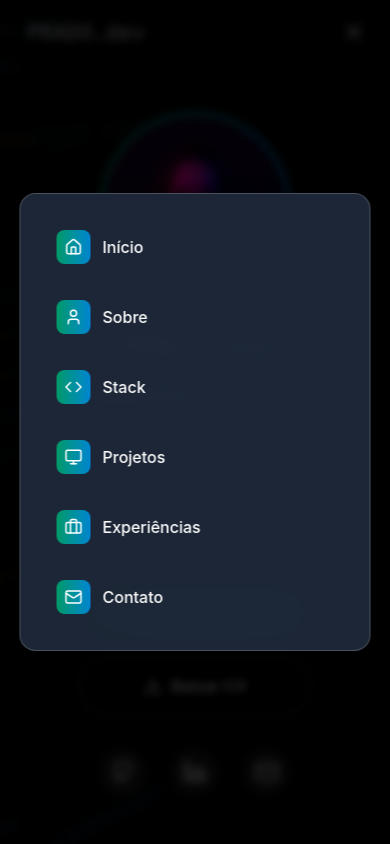
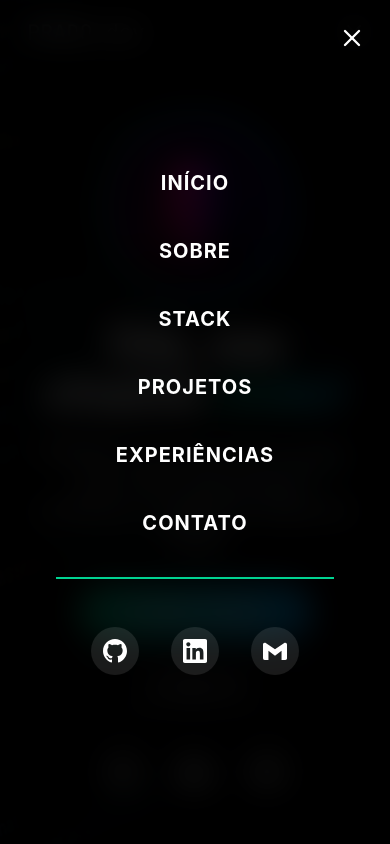
Before and after one commit to JVPrado1/portfoliodev, a React (Vite) app: page / in a window 390 px wide. Both pictures are taken after a click on the button 354 px from the left and 32 px from the top of the page. Shown: the top 844 px of the page. Built offline with nearby package versions, Linux system fonts and the light colour scheme.

Commit message:
feat: novo menu hamburger

```diff
--- a/src/components/ContactSection.tsx
+++ b/src/components/ContactSection.tsx
@@ -16,20 +16,6 @@ const ContactSection = () => {
       value: "jv_prado@outlook.com",
       href: "mailto:jv_prado@outlook.com",
       color: "from-emerald-500 to-emerald-600",
-    },
-    {
-      icon: FaWhatsapp,
-      title: "WhatsApp",
-      value: "(14) 99729-5849",
-      href: "https://wa.me/5514997295849",
-      color: "from-green-500 to-emerald-500",
-    },
-    {
-      icon: MapPin,
-      title: "Localização",
-      value: "Jaú, SP - Brasil",
-      href: "https://maps.google.com/?q=Jaú,SP",
-      color: "from-sky-500 to-sky-600",
     },
   ];
 
@@ -70,9 +56,7 @@ const ContactSection = () => {
             </span>
           </h2>
           <p className="text-gray-300 text-lg max-w-2xl mx-auto">
-            Tem um projeto em mente? Gostaria de colaborar? Ou apenas quer dizer
-            olá? Estou sempre aberto para novas oportunidades e conversas
-            interessantes!
+            Tem um projeto em mente? Entre em contato!
           </p>
         </motion.div>
 
@@ -84,56 +68,43 @@ const ContactSection = () => {
             transition={{ duration: 0.5, delay: 0.1 }}
             className="max-w-2xl w-full"
           >
-            <div className="space-y-6 mb-8">
-              {/* Email - linha completa */}
-              {(() => {
-                const emailInfo = contactInfo[0];
-                const EmailIcon = emailInfo.icon;
-                return (
+            {/* Botões de Contato - WhatsApp e Email lado a lado */}
+            <motion.div
+              initial={{ opacity: 0, y: 20 }}
+              animate={inView ? { opacity: 1, y: 0 } : {}}
+              transition={{ duration: 0.6, delay: 0.2 }}
+              className="mb-8 flex flex-col sm:flex-row gap-4 justify-center items-center w-full max-w-lg mx-auto sm:max-w-none"
+            >
+              {/* WhatsApp Button */}
               <a
-                    href={emailInfo.href}
+                href="https://wa.me/5514997295849"
                 target="_blank"
                 rel="noopener noreferrer"
-                    className="flex items-center p-4 bg-white/5 backdrop-blur-sm rounded-xl border border-white/10 hover:bg-white/10 hover:border-emerald-500/50 transition-all duration-200 group cursor-pointer"
+                className="w-full max-w-[60vw] sm:w-auto flex items-center justify-center px-8 py-4 bg-[#25D366] text-white rounded-full font-semibold hover:shadow-lg hover:shadow-green-500/25 transition-all duration-200 cursor-pointer hover:scale-[1.02] hover:bg-[#20c760] group"
               >
-                    <div
-                      className={`p-3 bg-gradient-to-r ${emailInfo.color} rounded-lg mr-4 group-hover:scale-110 transition-transform duration-200`}
-                    >
-                      <EmailIcon className="text-white" size={24} />
-                    </div>
-                    <div>
-                      <h4 className="text-white font-semibold">
-                        {emailInfo.title}
-                      </h4>
-                      <p className="text-gray-300">{emailInfo.value}</p>
-                    </div>
+                <FaWhatsapp
+                  size={20}
+                  className="mr-3 group-hover:scale-110 transition-transform duration-200"
+                />
+                <span>
+                  <span className="hidden sm:inline">Chamar no </span>WhatsApp
+                </span>
               </a>
-                );
-              })()}
 
-              {/* Localização e WhatsApp - mesma linha */}
-              <div className="grid grid-cols-1 md:grid-cols-2 gap-4">
-                {contactInfo.slice(1).map((info, _) => (
+              {/* Email Button */}
               <a
-                    key={info.title}
-                    href={info.href}
+                href="mailto:jv_prado@outlook.com"
                 target="_blank"
                 rel="noopener noreferrer"
-                    className="flex items-center p-4 bg-white/5 backdrop-blur-sm rounded-xl border border-white/10 hover:bg-white/10 hover:border-emerald-500/50 transition-all duration-200 group cursor-pointer"
+                className="w-full max-w-[60vw] sm:w-auto flex items-center justify-center px-8 py-4 bg-gradient-to-r from-sky-500 to-blue-500 text-white rounded-full font-semibold hover:shadow-lg hover:shadow-sky-500/25 transition-all duration-200 cursor-pointer hover:scale-[1.02] group"
               >
-                    <div
-                      className={`p-3 bg-gradient-to-r ${info.color} rounded-lg mr-4 group-hover:scale-110 transition-transform duration-200`}
-                    >
-                      <info.icon className="text-white" size={24} />
-                    </div>
-                    <div>
-                      <h4 className="text-white font-semibold">{info.title}</h4>
-                      <p className="text-gray-300">{info.value}</p>
-                    </div>
+                <Mail
+                  size={20}
+                  className="mr-3 group-hover:scale-110 transition-transform duration-200"
+                />
+                <span>Enviar Email</span>
               </a>
-                ))}
-              </div>
-            </div>
+            </motion.div>
 
             {/* Social Links */}
             <motion.div
--- a/src/components/Navigation.tsx
+++ b/src/components/Navigation.tsx
@@ -110,42 +110,115 @@ const Navigation = () => {
       {/* Mobile Navigation Overlay - Moved outside nav */}
       {isOpen && (
         <>
-          {/* Backdrop */}
+          {/* Full Screen Menu */}
           <motion.div
             initial={{ opacity: 0 }}
             animate={{ opacity: 1 }}
-            transition={{ duration: 0.2 }}
-            className="fixed inset-0 bg-black/80 backdrop-blur-sm z-[55] md:hidden"
-            onClick={() => setIsOpen(false)}
-          />
+            transition={{ duration: 0.3 }}
+            className="fixed inset-0 bg-black/85 backdrop-blur-lg z-[55] md:hidden flex flex-col"
+          >
+            {/* Close Button */}
+            <div className="absolute top-4 right-4 z-[70]">
+              <button
+                onClick={() => setIsOpen(false)}
+                className="text-white p-2 hover:bg-white/10 rounded-full transition-all duration-200"
+              >
+                <X size={28} />
+              </button>
+            </div>
 
-          {/* Menu Content */}
-          <motion.div
-            initial={{ opacity: 0, scale: 0.95 }}
-            animate={{ opacity: 1, scale: 1 }}
-            transition={{ duration: 0.2 }}
-            className="fixed left-1/2 top-1/2 -translate-x-1/2 -translate-y-1/2 z-[60] md:hidden w-[90vw] max-w-sm"
-            style={{ touchAction: "manipulation" }}
-          >
-            <div className="bg-gray-800/95 backdrop-blur-md rounded-2xl border border-white/20 shadow-2xl p-6">
-              <div className="space-y-3">
-                {navItems.map((item, _) => (
-                  <button
+            {/* Menu Content */}
+            <div className="flex-1 flex flex-col justify-center items-center px-6">
+              <motion.div
+                initial={{ opacity: 0, y: 30 }}
+                animate={{ opacity: 1, y: 0 }}
+                transition={{ duration: 0.4, delay: 0.1 }}
+                className="space-y-10 text-center w-full"
+              >
+                {/* Navigation Items */}
+                {navItems.map((item, index) => (
+                  <motion.button
                     key={item.href}
+                    initial={{ opacity: 0, y: 20 }}
+                    animate={{ opacity: 1, y: 0 }}
+                    transition={{ duration: 0.3, delay: 0.1 + index * 0.1 }}
                     onClick={() => {
                       scrollToSection(item.href);
                       setIsOpen(false);
                     }}
-                    className="flex items-center space-x-3 p-3 rounded-lg text-white hover:bg-white/10 transition-all duration-200 group cursor-pointer select-none w-full text-left"
+                    className="block w-full text-white text-xl font-bold uppercase tracking-wider hover:text-emerald-400 hover:scale-105 transition-all duration-300 cursor-pointer"
                     style={{ touchAction: "manipulation" }}
                   >
-                    <div className="p-2 bg-gradient-to-r from-emerald-600 to-sky-600 rounded-lg group-hover:scale-105 transition-transform duration-200">
-                      <item.icon size={18} className="text-white" />
-                    </div>
-                    <span className="font-medium">{item.label}</span>
-                  </button>
+                    {item.label}
+                  </motion.button>
                 ))}
-              </div>
+
+                {/* Separator */}
+                <motion.div
+                  initial={{ opacity: 0, scaleX: 0 }}
+                  animate={{ opacity: 1, scaleX: 1 }}
+                  transition={{ duration: 0.5, delay: 0.7 }}
+                  className="mx-8 my-8"
+                >
+                  <hr className="border-emerald-400 border-t-2" />
+                </motion.div>
+
+                {/* Social Links */}
+                <motion.div
+                  initial={{ opacity: 0, y: 30 }}
+                  animate={{ opacity: 1, y: 0 }}
+                  transition={{ duration: 0.4, delay: 0.8 }}
+                  className="pt-4"
+                >
+                  <div className="flex justify-center space-x-8">
+                    <a
+                      href="https://github.com/JVPrado1/"
+                      target="_blank"
+                      rel="noopener noreferrer"
+                      className="p-3 bg-white/10 rounded-full text-white hover:bg-white/20 hover:text-emerald-400 transition-all duration-300 hover:scale-110"
+                    >
+                      <svg
+                        width="24"
+                        height="24"
+                        viewBox="0 0 24 24"
+                        fill="currentColor"
+                      >
+                        <path d="M12 0c-6.626 0-12 5.373-12 12 0 5.302 3.438 9.8 8.207 11.387.599.111.793-.261.793-.577v-2.234c-3.338.726-4.033-1.416-4.033-1.416-.546-1.387-1.333-1.756-1.333-1.756-1.089-.745.083-.729.083-.729 1.205.084 1.839 1.237 1.839 1.237 1.07 1.834 2.807 1.304 3.492.997.107-.775.418-1.305.762-1.604-2.665-.305-5.467-1.334-5.467-5.931 0-1.311.469-2.381 1.236-3.221-.124-.303-.535-1.524.117-3.176 0 0 1.008-.322 3.301 1.23.957-.266 1.983-.399 3.003-.404 1.02.005 2.047.138 3.006.404 2.291-1.552 3.297-1.23 3.297-1.23.653 1.653.242 2.874.118 3.176.77.84 1.235 1.911 1.235 3.221 0 4.609-2.807 5.624-5.479 5.921.43.372.823 1.102.823 2.222v3.293c0 .319.192.694.801.576 4.765-1.589 8.199-6.086 8.199-11.386 0-6.627-5.373-12-12-12z" />
+                      </svg>
+                    </a>
+                    <a
+                      href="https://www.linkedin.com/in/jvprado1/"
+                      target="_blank"
+                      rel="noopener noreferrer"
+                      className="p-3 bg-white/10 rounded-full text-white hover:bg-white/20 hover:text-emerald-400 transition-all duration-300 hover:scale-110"
+                    >
+                      <svg
+                        width="24"
+                        height="24"
+                        viewBox="0 0 24 24"
+                        fill="currentColor"
+                      >
+                        <path d="M20.447 20.452h-3.554v-5.569c0-1.328-.027-3.037-1.852-3.037-1.853 0-2.136 1.445-2.136 2.939v5.667H9.351V9h3.414v1.561h.046c.477-.9 1.637-1.85 3.37-1.85 3.601 0 4.267 2.37 4.267 5.455v6.286zM5.337 7.433c-1.144 0-2.063-.926-2.063-2.065 0-1.138.92-2.063 2.063-2.063 1.14 0 2.064.925 2.064 2.063 0 1.139-.925 2.065-2.064 2.065zm1.782 13.019H3.555V9h3.564v11.452zM22.225 0H1.771C.792 0 0 .774 0 1.729v20.542C0 23.227.792 24 1.771 24h20.451C23.2 24 24 23.227 24 22.271V1.729C24 .774 23.2 0 22.222 0h.003z" />
+                      </svg>
+                    </a>
+                    <a
+                      href="mailto:jv_prado@outlook.com"
+                      target="_blank"
+                      rel="noopener noreferrer"
+                      className="p-3 bg-white/10 rounded-full text-white hover:bg-white/20 hover:text-emerald-400 transition-all duration-300 hover:scale-110"
+                    >
+                      <svg
+                        width="24"
+                        height="24"
+                        viewBox="0 0 24 24"
+                        fill="currentColor"
+                      >
+                        <path d="M24 5.457v13.909c0 .904-.732 1.636-1.636 1.636h-3.819V11.73L12 16.64l-6.545-4.91v9.273H1.636A1.636 1.636 0 0 1 0 19.366V5.457c0-.9.732-1.636 1.636-1.636h.749L12 10.296l9.615-6.475h.749A1.636 1.636 0 0 1 24 5.457z" />
+                      </svg>
+                    </a>
+                  </div>
+                </motion.div>
+              </motion.div>
             </div>
           </motion.div>
         </>
```
Lines whose indentation alone changed are shown as unchanged.
